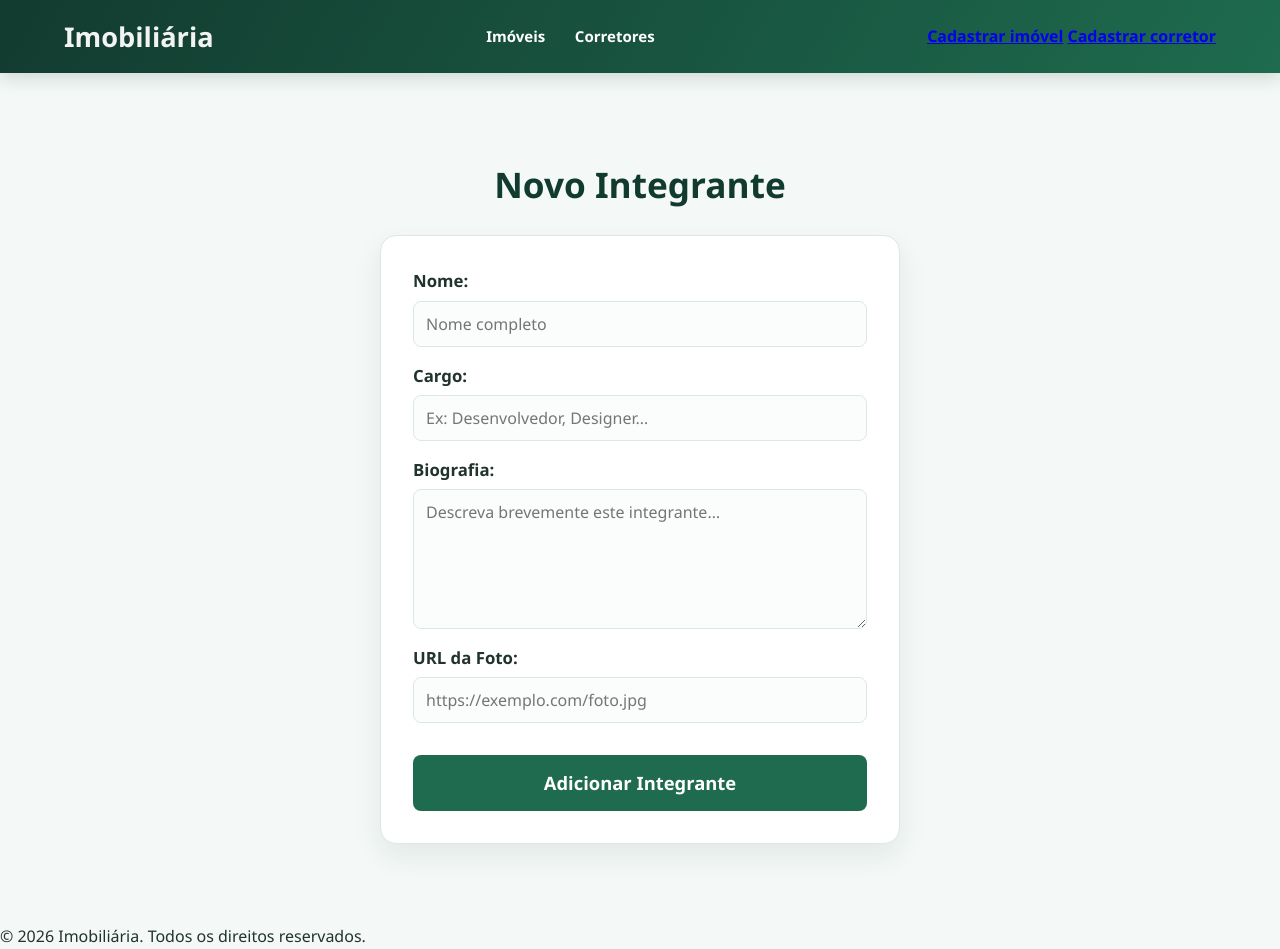
After one commit to Carlosjun1or/DevWeb3, a Django app: page /add-integrante in a window 1280 px wide. The commit adds this page. Run offline with Django 5.2, Linux system fonts and the light colour scheme; parts of the project's set-up code (start-up, migrations or seed data) failed here and were passed over.

Commit message:
feat: padroniza estilos, corrige admin e adiciona integrantes
- Cria integrantes.css com layout de cards e avatar fallback
- Cria form-integrante.css com padrao identico aos outros formularios
- Corrige integrantes.html (usava servicos.css errado)
- Padroniza add-integrante.html com CSS e estrutura .campo
- Padroniza form-servico.css e novo-contato.css com :focus e font-family
- Move bloco form-errors para dentro dos formularios
- Corrige btn-excluir em contatos.html para usar classe base .btn
- Padroniza ap/admin.py (remove registro duplicado de Contato)
- Padroniza login/admin.py com @admin.register e PerfilAdmin
- Adiciona supabase_client.py e integracao com tabela integrantes
- Adiciona rota /integrantes e view addIntegrante

```diff
--- a/trabalho01/ap/admin.py
+++ b/trabalho01/ap/admin.py
@@ -1,7 +1,7 @@
 from django.contrib import admin
 from .models import Categoria, Contato, Servico
 
-# Register your models here.
+
 @admin.register(Categoria)
 class CategoriaAdmin(admin.ModelAdmin):
     list_display = ("nome", "ativo")
@@ -16,6 +16,7 @@ class ContatoAdmin(admin.ModelAdmin):
     list_display = ("nome", "email", "telefone")
     search_fields = ("nome", "email", "telefone", "mensagem")
     ordering = ("nome",)
+    readonly_fields = ("nome", "email", "telefone", "mensagem")
     list_per_page = 25
 
 
@@ -26,4 +27,5 @@ class ServicoAdmin(admin.ModelAdmin):
     search_fields = ("nome", "descricao", "categoria__nome")
     ordering = ("nome", "preco")
     date_hierarchy = "criado_em"
+    readonly_fields = ("criado_em", "atualizado_em")
     list_per_page = 25
--- /dev/null
+++ b/trabalho01/ap/static/css/form-integrante.css
@@ -0,0 +1,91 @@
+.form-titulo {
+    text-align: center;
+    font-size: 2.2rem;
+    font-weight: 700;
+    margin: 20px 0 24px;
+    color: var(--green-900);
+}
+
+.form-container {
+    width: 100%;
+    display: flex;
+    justify-content: center;
+}
+
+.integrante-form {
+    width: 100%;
+    max-width: 520px;
+    background: var(--card);
+    border: 1px solid var(--line);
+    border-radius: 16px;
+    padding: 2rem;
+    box-shadow: 0 12px 28px rgba(18, 59, 47, .08);
+}
+
+.campo {
+    display: flex;
+    flex-direction: column;
+    margin-bottom: 1rem;
+}
+
+.campo label {
+    font-size: 1.05rem;
+    font-weight: 600;
+    color: var(--ink);
+    margin-bottom: 6px;
+}
+
+.campo input,
+.campo textarea {
+    width: 100%;
+    border: 1px solid var(--line);
+    background: #fbfdfc;
+    border-radius: 8px;
+    padding: 11px 12px;
+    font-size: 1rem;
+    color: var(--ink);
+    box-sizing: border-box;
+    font-family: inherit;
+}
+
+.campo input:focus,
+.campo textarea:focus {
+    border-color: var(--green-500);
+    box-shadow: 0 0 0 3px rgba(47, 149, 109, .14);
+    outline: none;
+}
+
+.campo textarea {
+    min-height: 140px;
+    resize: vertical;
+}
+
+.integrante-form button {
+    width: 100%;
+    border: none;
+    border-radius: 8px;
+    background: var(--green-700);
+    color: #fff;
+    font-size: 1.15rem;
+    font-weight: 700;
+    padding: 14px;
+    cursor: pointer;
+    margin-top: 1rem;
+    font-family: inherit;
+    transition: background .2s, transform .2s;
+}
+
+.integrante-form button:hover {
+    background: var(--green-900);
+    transform: translateY(-1px);
+}
+
+@media (max-width: 560px) {
+    .integrante-form {
+        max-width: 90%;
+    }
+
+    .form-titulo {
+        font-size: 1.8rem;
+    }
+}
--- /dev/null
+++ b/trabalho01/ap/templates/add-integrante.html
@@ -0,0 +1,43 @@
+{% extends 'template.html' %}
+
+{% load static %}
+
+{% block titulo %} Adicionar Integrante {% endblock %}
+
+{% block estilos %}
+<link rel="stylesheet" href="{% static 'css/form-integrante.css' %}">
+{% endblock %}
+
+{% block conteudo %}
+
+    <h2 class="form-titulo">Novo Integrante</h2>
+
+    <div class="form-container">
+        <form method="post" action="{% url 'addIntegrante' %}" class="integrante-form">
+            {% csrf_token %}
+
+            <div class="campo">
+                <label for="nome">Nome:</label>
+                <input type="text" id="nome" name="nome" placeholder="Nome completo" required>
+            </div>
+
+            <div class="campo">
+                <label for="cargo">Cargo:</label>
+                <input type="text" id="cargo" name="cargo" placeholder="Ex: Desenvolvedor, Designer…" required>
+            </div>
+
+            <div class="campo">
+                <label for="biografia">Biografia:</label>
+                <textarea id="biografia" name="biografia" placeholder="Descreva brevemente este integrante…" required></textarea>
+            </div>
+
+            <div class="campo">
+                <label for="foto_url">URL da Foto:</label>
+                <input type="url" id="foto_url" name="foto_url" placeholder="https://exemplo.com/foto.jpg">
+            </div>
+
+            <button type="submit">Adicionar Integrante</button>
+        </form>
+    </div>
+
+{% endblock %}
--- a/trabalho01/ap/templates/contatos.html
+++ b/trabalho01/ap/templates/contatos.html
@@ -30,7 +30,7 @@
                         <td>{{ contato.telefone }}</td>
                         <td>{{ contato.mensagem }}</td>
                         <td>
-                            <a href="{% url 'excluirContato' contato.id %}" class="btn-excluir">Excluir</a>
+                            <a href="{% url 'excluirContato' contato.id %}" class="btn btn-excluir">Excluir</a>
                         </td>
                     </tr>
                 {% endfor %}
--- a/trabalho01/ap/templates/template.html
+++ b/trabalho01/ap/templates/template.html
@@ -26,6 +26,7 @@
             <a href="{% url 'servicos' %}">Serviços</a>
             <a href="{% url 'novoContato' %}">Novo Contato</a>
             <a href="{% url 'contatos' %}">Contatos</a>
+            <a href="{% url 'integrantes' %}">Integrantes</a>
             {% if user.is_authenticated %}
                 <a href="{% url 'dashboard' %}">Dashboard</a>
                 <a href="{% url 'perfil' %}">Perfil</a>
--- a/trabalho01/ap/urls.py
+++ b/trabalho01/ap/urls.py
@@ -12,4 +12,6 @@ urlpatterns = [
     path("contatos", views.contatos, name="contatos"),
     path("excluir-contato/<int:id>", views.excluirContato, name="excluirContato"),
     path("integrantes",views.integrantes, name="integrantes"),
+    path("add-integrante", views.addIntegrante, name="addIntegrante"),
+    path("del-integrante/<int:id>", views.delIntegrante, name="delIntegrante")
 ]
--- a/trabalho01/ap/views.py
+++ b/trabalho01/ap/views.py
@@ -1,6 +1,7 @@
 from django.shortcuts import redirect, render
 from .models import Contato, Servico, Categoria
 from .forms import FormContato, FormServico
+from .supabase_client import supabase
 
 # Create your views here.
 
@@ -119,3 +120,25 @@ def integrantes(request):
 
     resposta = (supabase.table("integrantes").select("*").execute())
     return render(request, "integrantes.html", {'integrantes': resposta.data}   )
+
+def addIntegrante(request):
+    if request.method == "POST":
+        nome = request.POST.get("nome")
+        cargo = request.POST.get("cargo")
+        biografia = request.POST.get("biografia")
+        foto_url = request.POST.get("foto_url")
+
+        supabase.table("integrantes").insert({
+            "nome": nome,
+            "cargo": cargo,
+            "biografia": biografia,
+            "foto_url": foto_url
+        }).execute()
+
+        return redirect('integrantes')
+
+    return render(request, "add-integrante.html")
+
+def delIntegrante(request, id):
+    supabase.table("integrantes").delete().eq("id", id).execute()
+    return redirect('integrantes')
```
Also changed, not shown: trabalho01/ap/static/css/contatos.css (+20 -10 lines), trabalho01/ap/static/css/form-servico.css (+23 -0 lines), trabalho01/ap/static/css/integrantes.css (added, +128 -0 lines), trabalho01/ap/static/css/novo-contato.css (+17 -1 lines), trabalho01/ap/templates/add-servico.html (+17 -1 lines), trabalho01/ap/templates/editar-servico.html (+5 -5 lines), trabalho01/ap/templates/integrantes.html (+26 -18 lines), trabalho01/ap/templates/novo-contato.html (+5 -5 lines), trabalho01/login/admin.py (+9 -3 lines), 1 other file.
